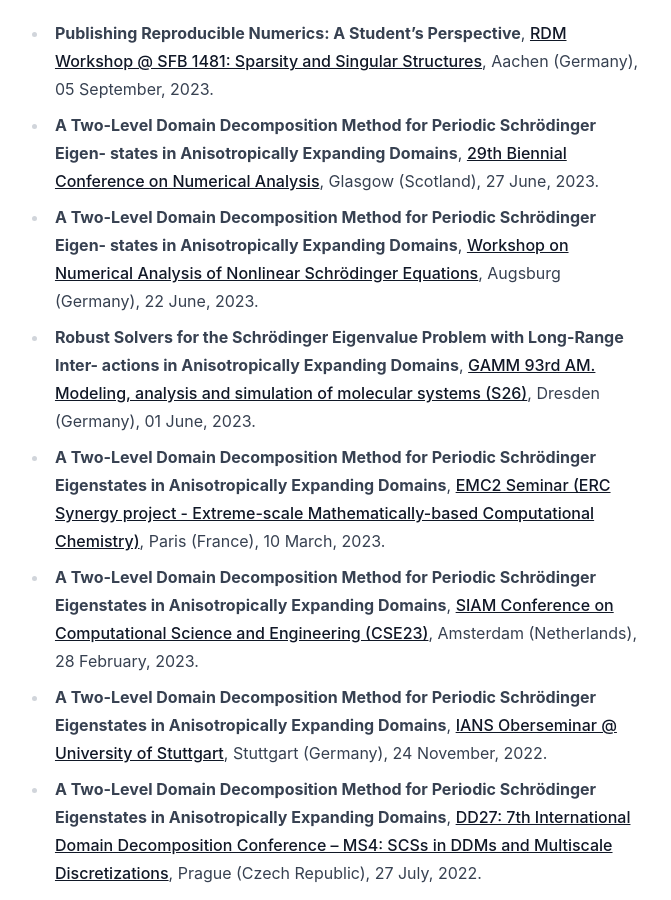
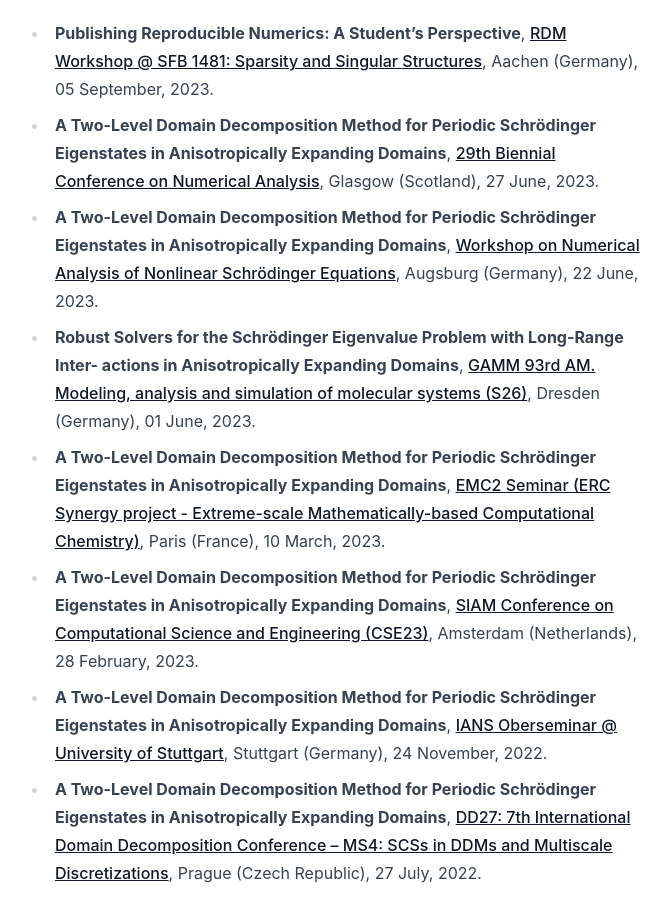
Before and after one commit to lamBOOO/thsn.dev, a Next.js app: page / in a window 1280 px wide. Shown: the part 2605-3505 px from the top of the page, without its empty margins (305-976 px from the left). Built offline with nearby package versions, Linux system fonts and the light colour scheme.

Commit message:
Fix talk titles

```diff
--- a/app/home-page.tsx
+++ b/app/home-page.tsx
@@ -541,10 +541,10 @@ export default function Home({ allPostsData }: any) {
         <b>Publishing Reproducible Numerics: A Student’s Perspective</b>, <Link href="https://www.sfb-s3.de/">RDM Workshop @ SFB 1481: Sparsity and Singular Structures</Link>, Aachen (Germany), 05 September, 2023.
       </li>
       <li>
-        <b>A Two-Level Domain Decomposition Method for Periodic Schrödinger Eigen- states in Anisotropically Expanding Domains</b>, <Link href="https://numericalanalysisconference.org.uk/">29th Biennial Conference on Numerical Analysis</Link>, Glasgow (Scotland), 27 June, 2023.
+        <b>A Two-Level Domain Decomposition Method for Periodic Schrödinger Eigenstates in Anisotropically Expanding Domains</b>, <Link href="https://numericalanalysisconference.org.uk/">29th Biennial Conference on Numerical Analysis</Link>, Glasgow (Scotland), 27 June, 2023.
       </li>
       <li>
-        <b>A Two-Level Domain Decomposition Method for Periodic Schrödinger Eigen- states in Anisotropically Expanding Domains</b>, <Link href="https://www.uni-augsburg.de/en/fakultaet/mntf/math/prof/numa/events/numanaschroedinger/">Workshop on Numerical Analysis of Nonlinear Schrödinger Equations</Link>, Augsburg (Germany), 22 June, 2023.
+        <b>A Two-Level Domain Decomposition Method for Periodic Schrödinger Eigenstates in Anisotropically Expanding Domains</b>, <Link href="https://www.uni-augsburg.de/en/fakultaet/mntf/math/prof/numa/events/numanaschroedinger/">Workshop on Numerical Analysis of Nonlinear Schrödinger Equations</Link>, Augsburg (Germany), 22 June, 2023.
       </li>
       <li>
         <b>Robust Solvers for the Schrödinger Eigenvalue Problem with Long-Range Inter- actions in Anisotropically Expanding Domains</b>, <Link href="https://jahrestagung.gamm-ev.de/annual-meeting-2023/93rd-annual-meeting/">GAMM 93rd AM. Modeling, analysis and simulation of molecular systems (S26)</Link>, Dresden (Germany), 01 June, 2023.
```
